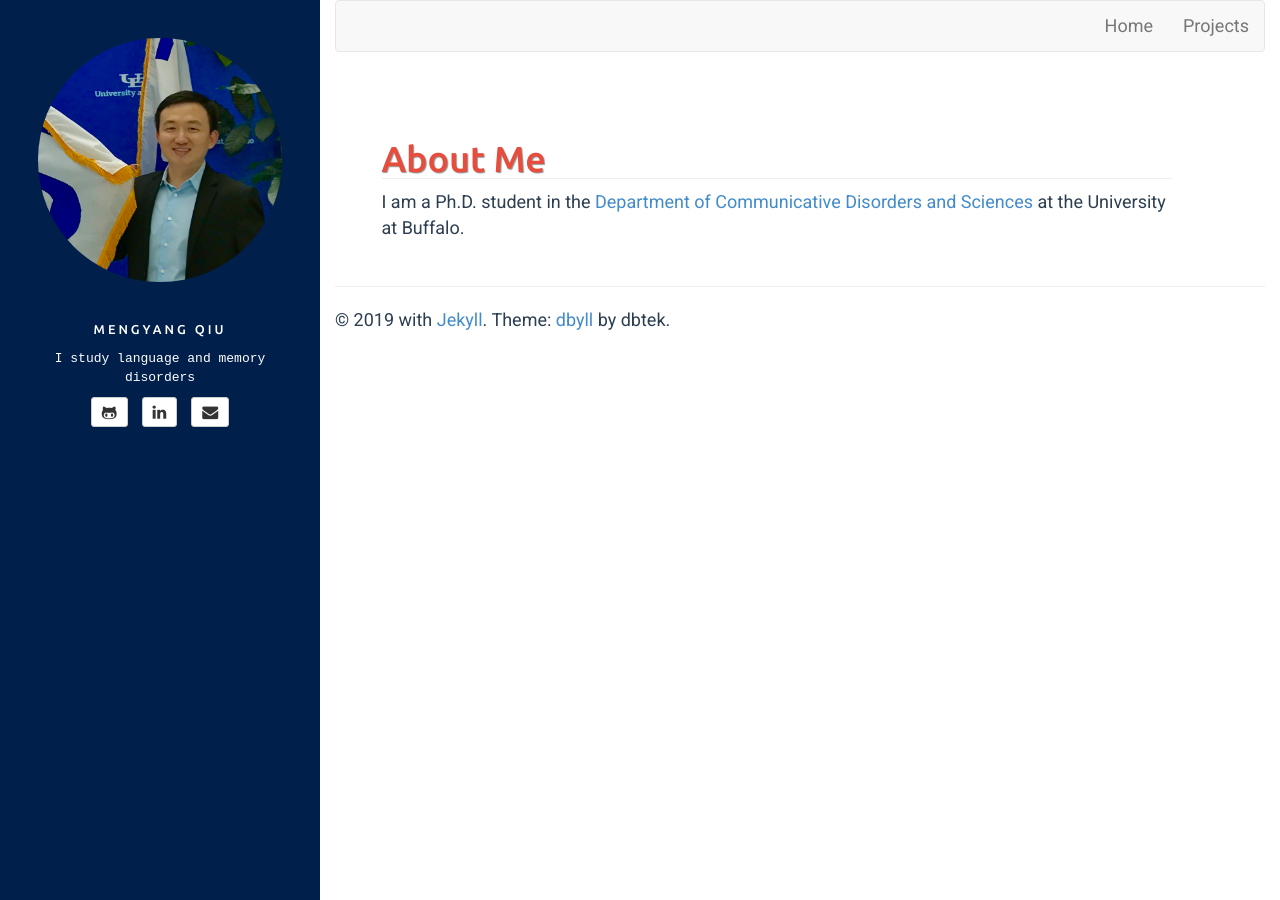
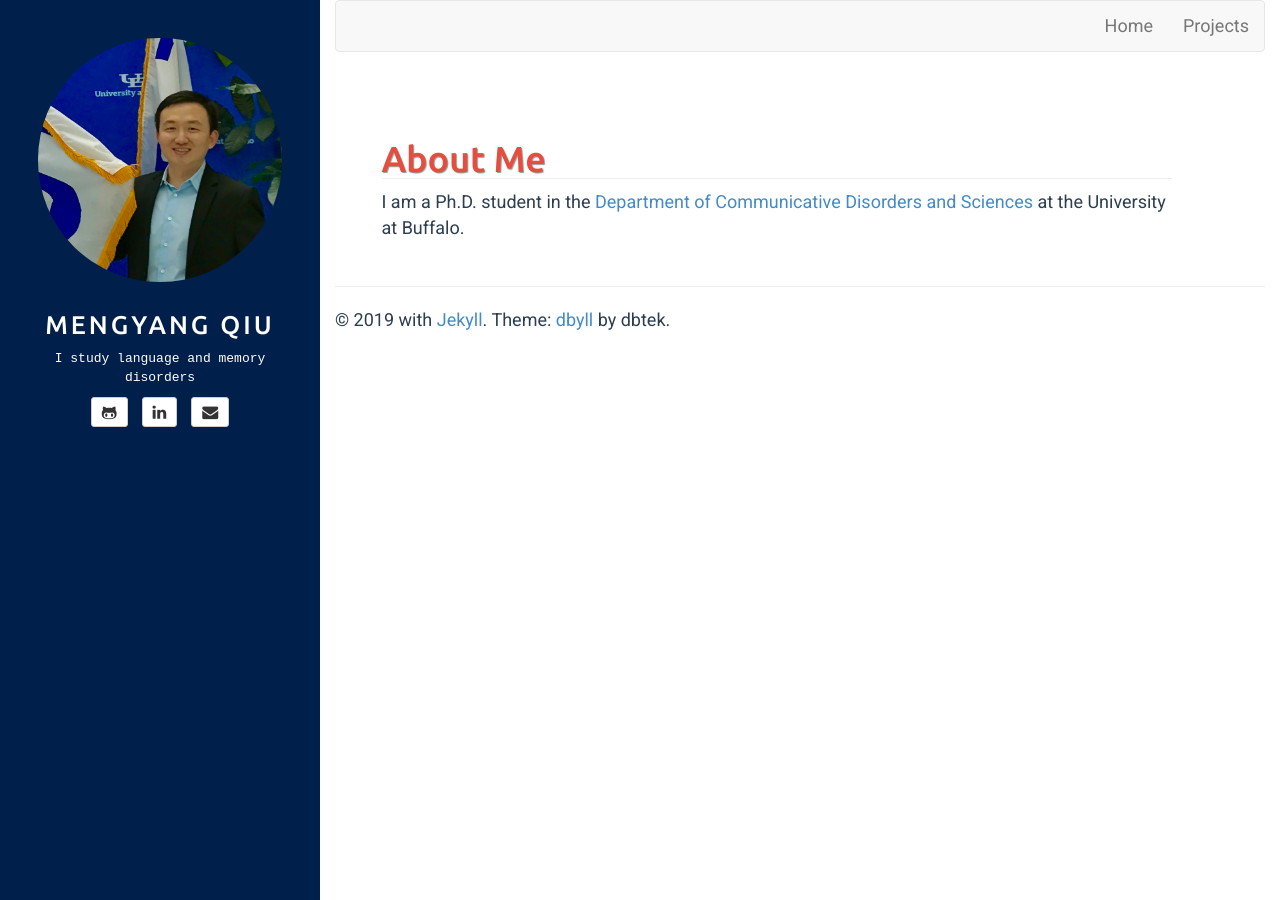
Before and after one commit to mengyangq/mengyangq.github.io, a Jekyll site: the page built from index.html, in a window 1280 px wide. Built offline with Jekyll 4.4.1, drawn with Linux system fonts in a browser that asks for light colours.

Commit message:
Update sidebar.html

```diff
--- a/_includes/sidebar.html
+++ b/_includes/sidebar.html
@@ -10,7 +10,7 @@
 <!-- sidebar.html -->
 <div class="sidebar-header" role="banner">
 <h3 class="title">
-        <a href="{{ site.BASE_PATH }}/" style="font-size:1vw;">Mengyang Qiu</a>
+        <a href="{{ site.BASE_PATH }}/" style="font-size:2vw;">Mengyang Qiu</a>
     </h3>
 </div>
 <div id="bio" class="text-center">
```
